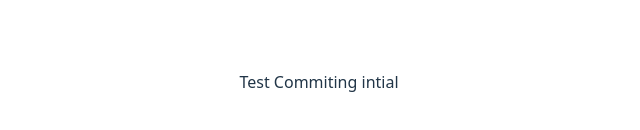
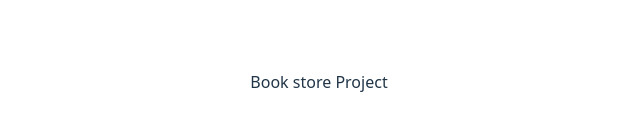
Before and after one commit to Novarroh/bookstore-frontend, a React (Vite) app: page / in a window 1280 px wide. Shown: the part 318-448 px from the top of the page, without its empty margins (321-961 px from the left). Built offline with nearby package versions, Linux system fonts and the light colour scheme.

Commit message:
initial commit

```diff
--- a/src/App.jsx
+++ b/src/App.jsx
@@ -8,7 +8,7 @@ function App() {
   return (
     <>
       <div>
-       Test  Commiting intial
+      Book store Project
       </div>
 
     </>
```
Also changed, not shown: 1 other file (tests, documents, lock files or other folders).
